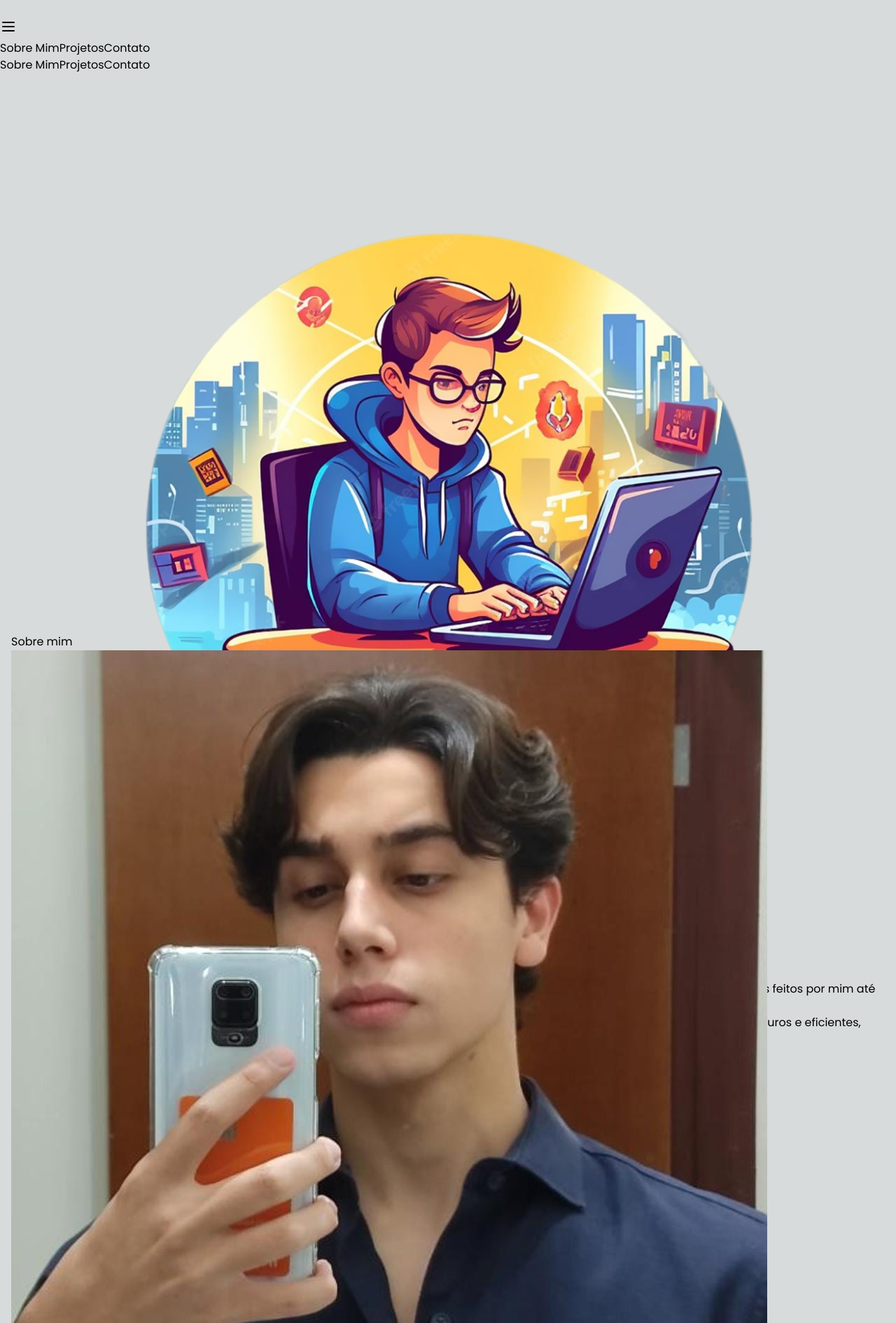
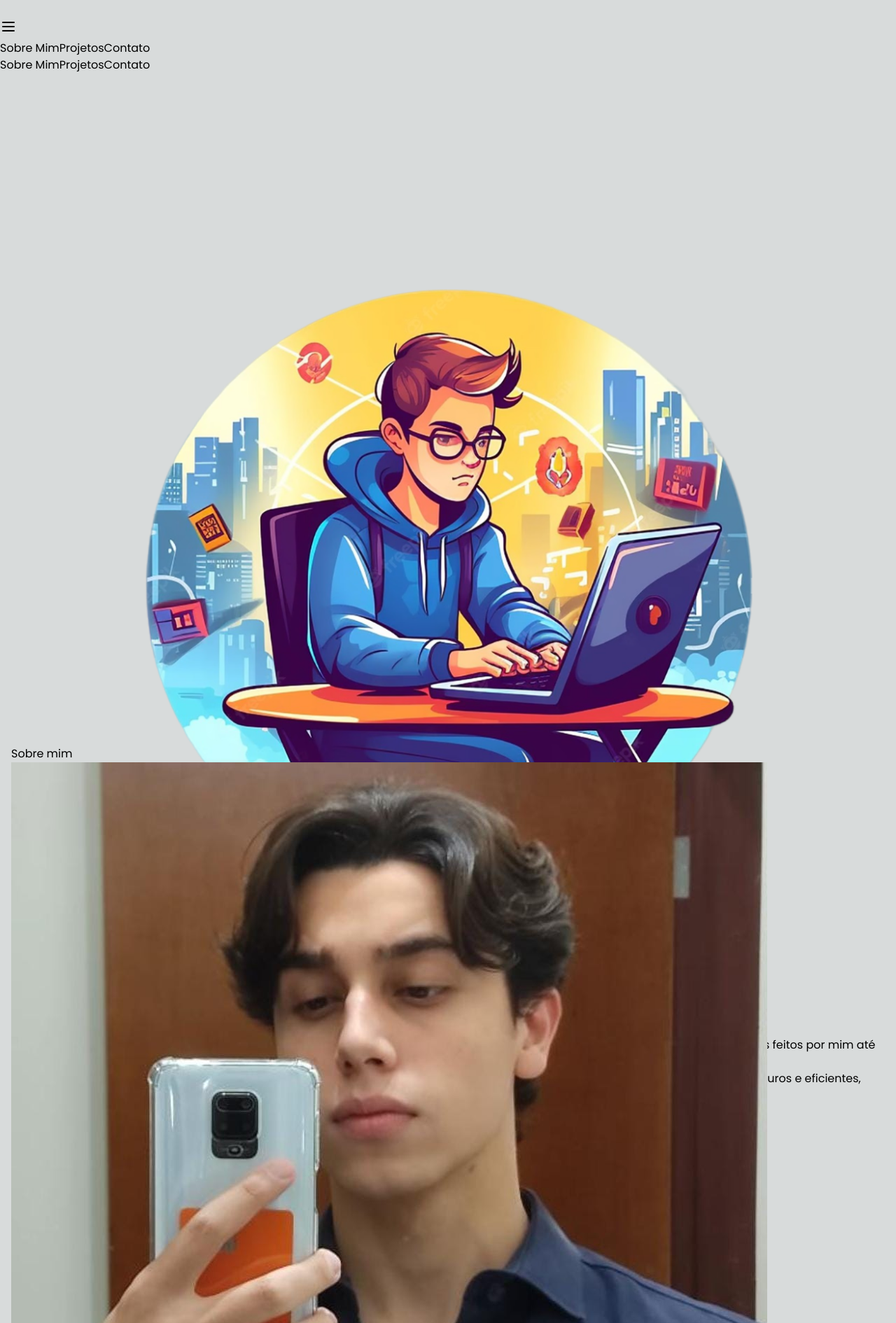
Before and after one commit to PedroMartiniano/portfolio, a Next.js app: page / in a window 1280 px wide. Shown: the part 470-2360 px from the top of the page at 70% size. Built offline with nearby package versions, Linux system fonts and the light colour scheme.

Commit message:
fixed navbar

```diff
--- a/src/Components/Home/AboutMe/index.tsx
+++ b/src/Components/Home/AboutMe/index.tsx
@@ -3,7 +3,7 @@ import { Github, Instagram, Linkedin, Mail } from "lucide-react";
 
 export function AboutMe() {
     return (
-        <div>
+        <div className="pt-20">
             <h1 className="font-bold font-sans text-2xl lg:text-3xl mb-8 lg:ml-10">Sobre mim</h1>
             <div className="flex flex-col gap-6 lg:grid lg:grid-cols-2 justify-start items-start min-h-screen p-5">
                 <div className="flex flex-col w-full justify-center items-center">
--- a/src/Components/Contact/index.tsx
+++ b/src/Components/Home/Contact/index.tsx
@@ -15,7 +15,7 @@ export function Contact() {
     }
 
     return (
-        <div className="w-full h-screen flex flex-col justify-start items-center mt-14 lg:mt-0">
+        <div className="w-full pt-20 h-screen flex flex-col justify-start items-center mt-14 lg:mt-0">
             <h1 className="font-bold font-sans text-2xl lg:text-3xl mb-8 lg:ml-5 self-start justify-start">Fale comigo</h1>
             <div className="flex flex-col gap-6 justify-start items-start  p-5 pb-20 lg:max-w-[50%] lg:justify-center">
                 <div className="flex flex-col gap-5 w-full justify-center items-center">
--- a/src/Components/Navbar/index.tsx
+++ b/src/Components/Navbar/index.tsx
@@ -12,7 +12,7 @@ export function Navbar() {
     const [isNavbarOpen, setIsNavbarOpen] = useState(false)
 
     return (
-        <div className="flex h-20 px-12 py-2 border-b shadow-lg mb-4 sm:mb-0">
+        <div className="fixed w-full bg-gray-200 z-50 flex h-20 px-12 py-2 border-b shadow-lg mb-4 sm:mb-0">
             <img src="/logo.png" alt="logo" className="cursor-pointer border rounded border-yellow-600" onClick={() => router.push('/')} />
             <div className="flex lg:hidden ml-auto items-center">
                 <Collapsible.Root className="z-20" onOpenChange={setIsNavbarOpen}>
--- a/src/app/layout.tsx
+++ b/src/app/layout.tsx
@@ -16,7 +16,7 @@ export default function RootLayout({ children }: { children: React.ReactNode })
     <html lang="en">
       <body className={`${poppins.className} ${montserrat.variable} bg-gray-200`}>
         <Navbar />
-        <main className='h-screen px-4'>
+        <main className='h-screen px-4 pt-20'>
           {children}
         </main>
       </body>
--- a/src/app/page.tsx
+++ b/src/app/page.tsx
@@ -1,4 +1,4 @@
-import { Contact } from "@/Components/Contact";
+import { Contact } from "@/Components/Home/Contact";
 import { AboutMe } from "@/Components/Home/AboutMe";
 import { LandingPage } from "@/Components/Home/LandingPage";
 
```
